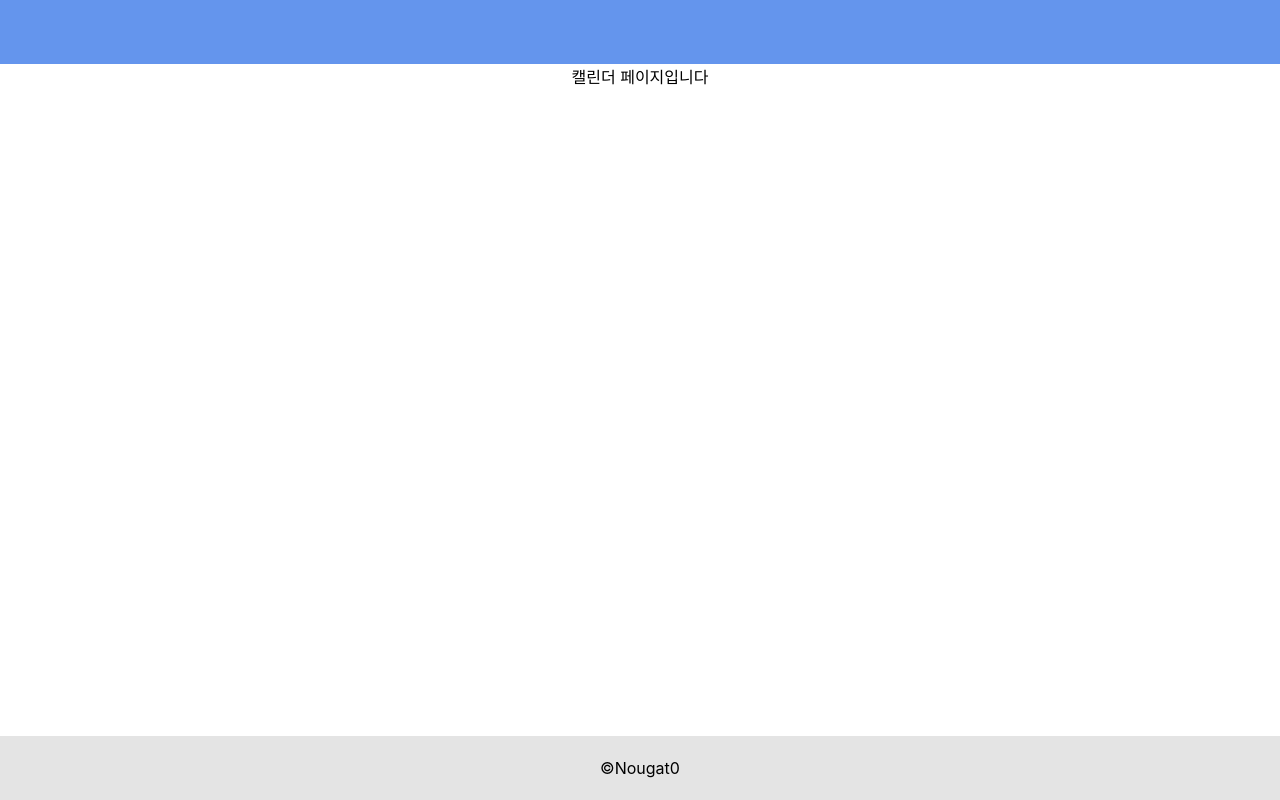
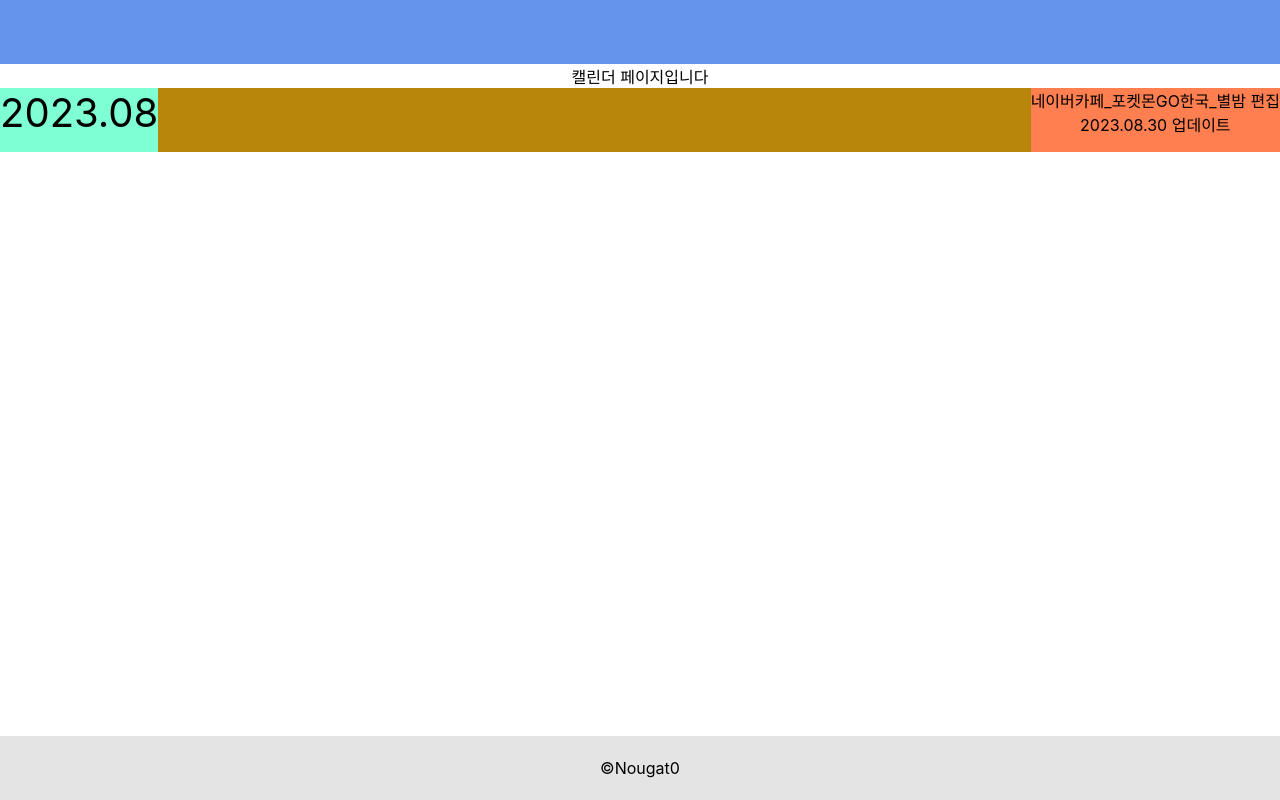
Before and after one commit to Nougat0/starryNougat-ui-react, a React (Create React App) app: page /calendar in a window 1280 px wide. Built offline with nearby package versions, Linux system fonts and the light colour scheme.

Commit message:
calendarPage 헤더 레이아웃 구성
header의 기초 구조 잡기 위한 css 설정 진행됨

```diff
--- /dev/null
+++ b/src/components/pages/CalendarPage.css
@@ -0,0 +1,16 @@
+.calendar-header {
+    display: flex;
+    flex-direction: row;
+    justify-content: space-between;
+    background-color: darkgoldenrod;
+    height: 8vh;
+}
+
+.calendar-yymm {
+    background-color: aquamarine;
+    font-size: 5vh;
+}
+
+.calendar-updateInfo {
+    background-color: coral;
+}
--- a/src/components/pages/CalendarPage.js
+++ b/src/components/pages/CalendarPage.js
@@ -1,7 +1,25 @@
 import React from "react";
+import "./CalendarPage.css";
 
 const CalendarPage = () => {
-    return <>캘린더 페이지입니다</>;
+    return (
+        <div>
+            <div className="calendar-title">캘린더 페이지입니다</div>
+            <div className="calendar">
+                <div className="calendar-header">
+                    <div className="calendar-yymm">2023.08</div>
+                    <div className="calendar-updateInfo">
+                        <div className="calendar-author">
+                            네이버카페_포켓몬GO한국_별밤 편집
+                        </div>
+                        <div className="calendar-updateDate">
+                            2023.08.30 업데이트
+                        </div>
+                    </div>
+                </div>
+            </div>
+        </div>
+    );
 };
 
 export default CalendarPage;
```
